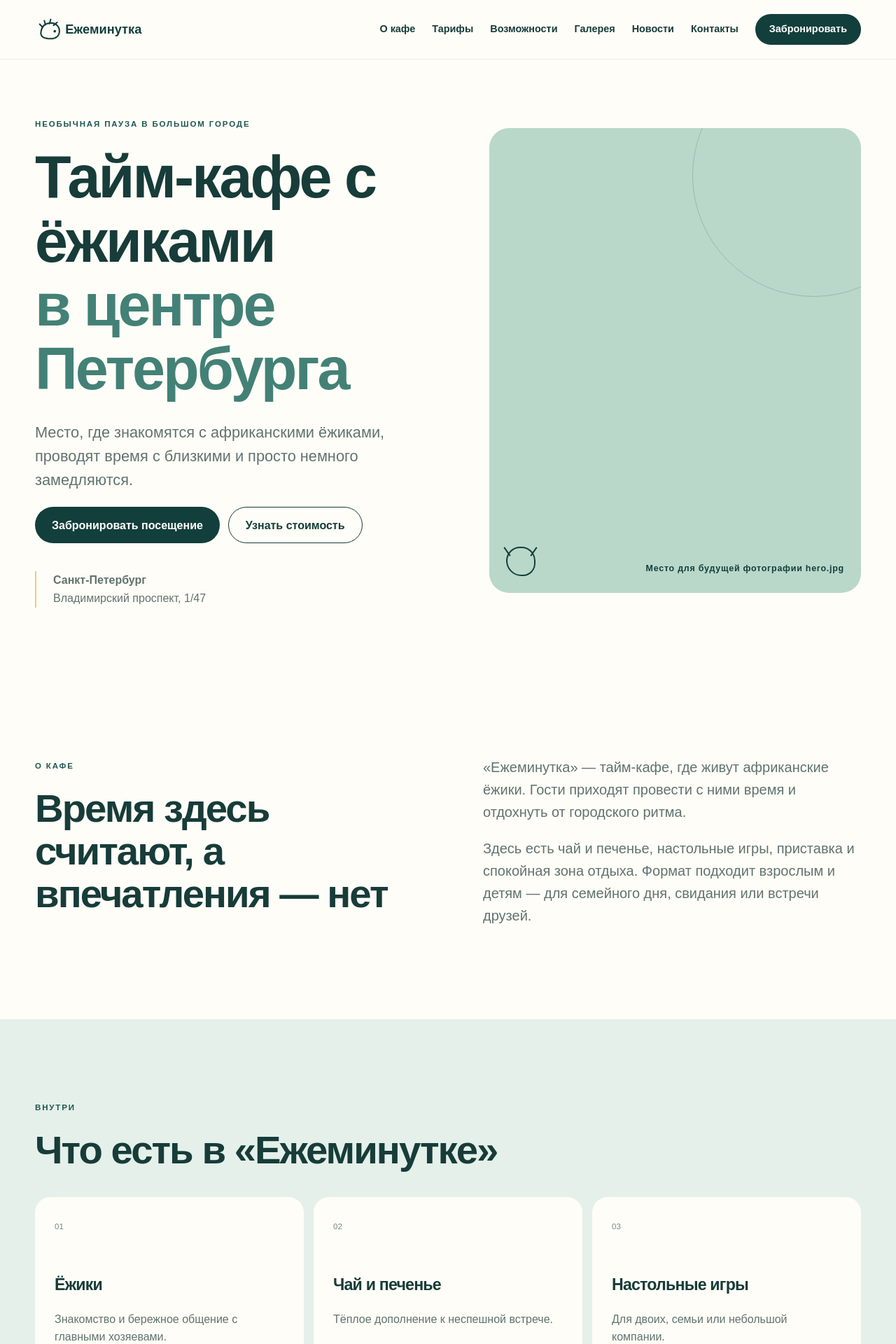
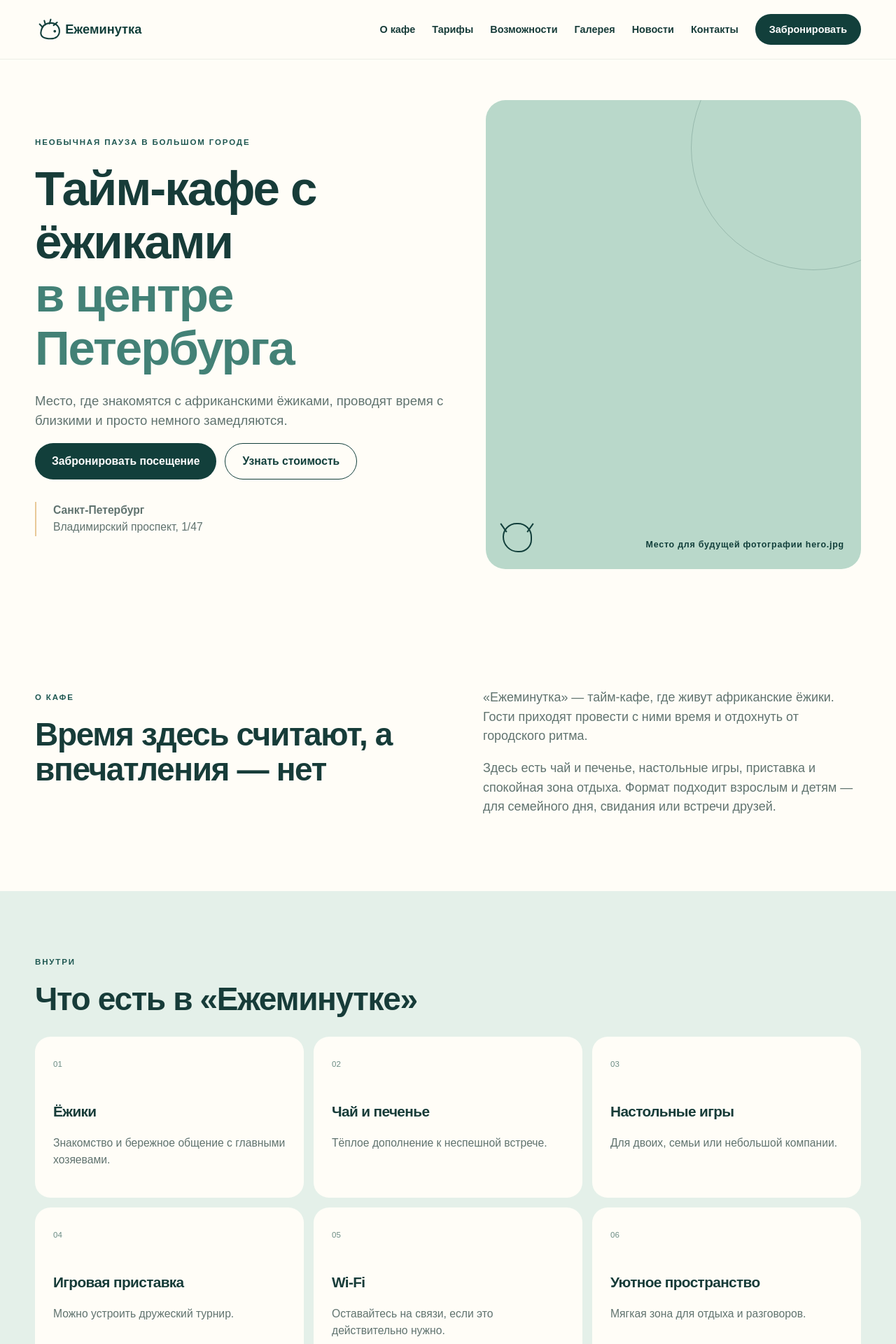
Before and after one commit to shilozad/ezheminutka, a Next.js app: page / in a window 1280 px wide. Shown: the top 1920 px of the page at 70% size. Built offline with nearby package versions, Linux system fonts and the light colour scheme.

Commit message:
Уплотнить типографику и вертикальные отступы

```diff
--- a/src/app/globals.css
+++ b/src/app/globals.css
@@ -24,7 +24,8 @@ body {
   background: var(--milk);
   color: var(--text);
   font-family: Arial, "Helvetica Neue", sans-serif;
-  line-height: 1.6;
+  font-size: 0.98rem;
+  line-height: 1.55;
   overflow-x: hidden;
 }
 body.menu-open {
@@ -52,7 +53,7 @@ textarea {
   max-width: 820px;
 }
 .section {
-  padding: 112px 0;
+  padding: 88px 0;
 }
 .compact {
   padding-top: 40px;
@@ -73,19 +74,19 @@ p {
 h1,
 h2,
 h3 {
-  line-height: 1.08;
-  letter-spacing: -0.035em;
+  line-height: 1.1;
+  letter-spacing: -0.03em;
 }
 h1 {
-  font-size: clamp(3rem, 6.6vw, 6.5rem);
+  font-size: clamp(2.75rem, 5.4vw, 5.25rem);
+  margin-bottom: 24px;
+}
+h2 {
+  font-size: clamp(2rem, 3.6vw, 3.5rem);
   margin-bottom: 28px;
 }
-h2 {
-  font-size: clamp(2.25rem, 4.4vw, 4.4rem);
-  margin-bottom: 36px;
-}
 h3 {
-  font-size: 1.45rem;
+  font-size: 1.3rem;
 }
 p {
   color: var(--muted);
@@ -95,8 +96,8 @@ p {
   color: #c4d7d0;
 }
 .lead {
-  font-size: clamp(1.1rem, 1.7vw, 1.4rem);
-  line-height: 1.55;
+  font-size: clamp(1.05rem, 1.45vw, 1.25rem);
+  line-height: 1.5;
 }
 .eyebrow {
   display: inline-flex;
@@ -104,7 +105,7 @@ p {
   letter-spacing: 0.16em;
   font-size: 0.72rem;
   font-weight: 800;
-  margin-bottom: 22px;
+  margin-bottom: 18px;
   color: var(--ink-2);
 }
 .dark .eyebrow {
@@ -196,13 +197,13 @@ p {
   margin: 5px;
 }
 .hero {
-  padding: 78px 0 100px;
+  padding: 58px 0 82px;
 }
 .hero-grid {
   display: grid;
   grid-template-columns: 1.05fr 0.95fr;
   align-items: center;
-  gap: 62px;
+  gap: 52px;
 }
 .hero h1 em {
   display: block;
@@ -215,7 +216,7 @@ p {
   flex-wrap: wrap;
 }
 .location {
-  margin: 40px 0 0;
+  margin: 32px 0 0;
   padding-left: 24px;
   border-left: 2px solid var(--sand);
 }
@@ -294,7 +295,8 @@ p {
   gap: 100px;
 }
 .story p {
-  font-size: 1.25rem;
+  font-size: 1.12rem;
+  line-height: 1.55;
 }
 .amenities {
   display: grid;
@@ -303,8 +305,8 @@ p {
 }
 .amenity {
   background: var(--milk);
-  min-height: 235px;
-  padding: 28px;
+  min-height: 215px;
+  padding: 26px;
   border-radius: 22px;
   transition: transform 0.2s;
 }
@@ -316,7 +318,7 @@ p {
   color: #6b8c84;
 }
 .amenity h3 {
-  margin-top: 60px;
+  margin-top: 46px;
 }
 .section-heading {
   display: flex;
@@ -335,17 +337,17 @@ p {
 .tariff {
   display: flex;
   flex-direction: column;
-  padding: 30px;
+  padding: 26px;
   border: 1px solid var(--line);
   border-radius: 24px;
-  min-height: 390px;
+  min-height: 360px;
 }
 .tariff.accent {
   background: var(--mint-pale);
   border-color: var(--mint);
 }
 .tariff strong {
-  font-size: 1.15rem;
+  font-size: 1.08rem;
   margin: 16px 0;
 }
 .tariff ul {
@@ -360,7 +362,7 @@ p {
 .occasion-grid {
   display: grid;
   grid-template-columns: repeat(3, 1fr);
-  grid-auto-rows: 230px;
+  grid-auto-rows: 210px;
   gap: 14px;
 }
 .occasion {
@@ -383,7 +385,7 @@ p {
   color: var(--mint);
 }
 .occasion h3 {
-  font-size: 1.8rem;
+  font-size: 1.6rem;
   margin: 0;
 }
 .hedgehogs {
@@ -460,7 +462,7 @@ p {
   background: var(--ink);
   color: white;
   border-radius: 40px;
-  padding: 64px;
+  padding: 52px;
   display: flex;
   align-items: center;
   justify-content: space-between;
@@ -500,11 +502,11 @@ p {
   margin-top: 15px;
 }
 .page-intro {
-  padding: 100px 0 65px;
+  padding: 76px 0 54px;
   background: var(--warm);
 }
 .page-intro h1 {
-  font-size: clamp(3rem, 6vw, 5.5rem);
+  font-size: clamp(2.75rem, 5vw, 4.5rem);
 }
 .gallery-grid {
   display: grid;
```
